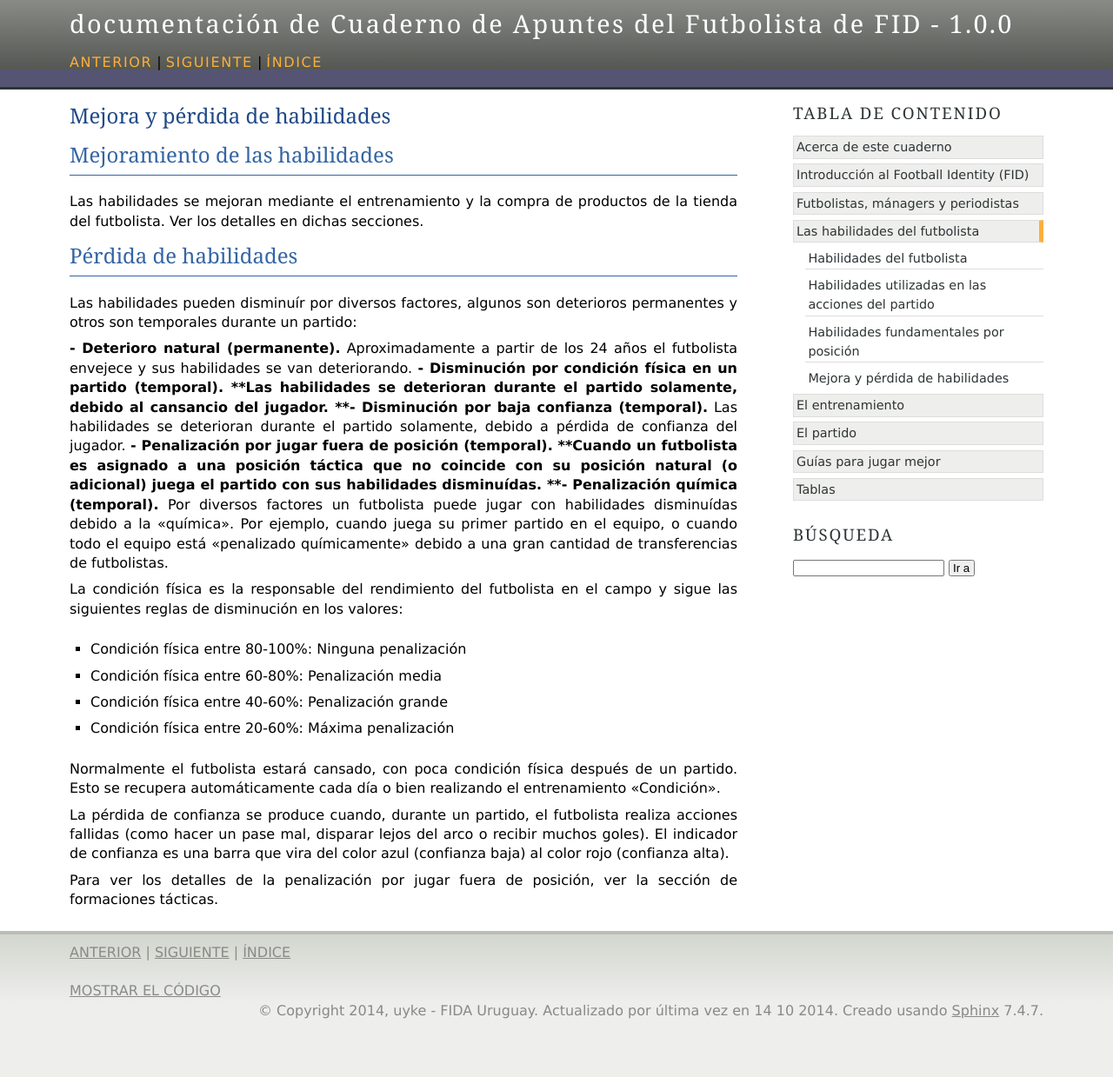
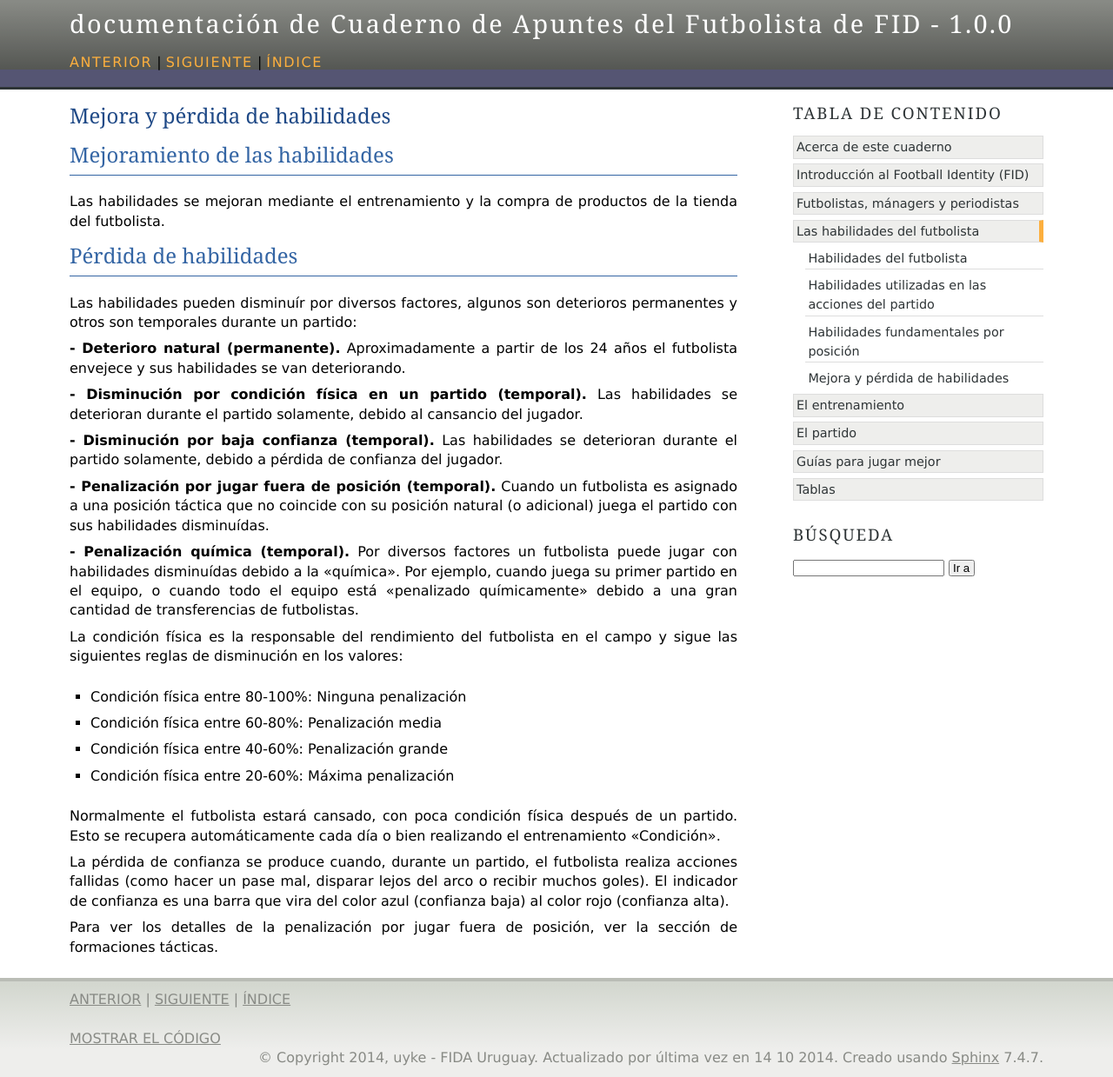
Before and after one commit to uyke/apuntes-futbolista-fid, a Sphinx documentation site: the page built from source/fut-habilidades-mejora-perdida.rst, in a window 1280 px wide. Shown: the whole page at 87% size. Built offline with Sphinx 7.4.7, drawn with Linux system fonts in a browser that asks for light colours; before the commit the page ends 1184 px from its top, so only the background shows below that.

Commit message:
Corregir issue#5 issue#1

```diff
--- a/source/fut-habilidades-mejora-perdida.rst
+++ b/source/fut-habilidades-mejora-perdida.rst
@@ -4,7 +4,7 @@ Mejora y pérdida de habilidades
 Mejoramiento de las habilidades
 -------------------------------
 
-Las habilidades se mejoran mediante el entrenamiento y la compra de productos de la tienda del futbolista. Ver los detalles en dichas secciones.
+Las habilidades se mejoran mediante el entrenamiento y la compra de productos de la tienda del futbolista.
 
 
 Pérdida de habilidades
@@ -13,9 +13,13 @@ Pérdida de habilidades
 Las habilidades pueden disminuír por diversos factores, algunos son deterioros permanentes y otros son temporales durante un partido:
 
 **- Deterioro natural (permanente).** Aproximadamente a partir de los 24 años el futbolista envejece y sus habilidades se van deteriorando.
-**- Disminución por condición física en un partido (temporal). **Las habilidades se deterioran durante el partido solamente, debido al cansancio del jugador.
+
+**- Disminución por condición física en un partido (temporal).** Las habilidades se deterioran durante el partido solamente, debido al cansancio del jugador.
+
 **- Disminución por baja confianza (temporal).** Las habilidades se deterioran durante el partido solamente, debido a pérdida de confianza del jugador.
-**- Penalización por jugar fuera de posición (temporal). **Cuando un futbolista es asignado a una posición táctica que no coincide con su posición natural (o adicional) juega el partido con sus habilidades disminuídas.
+
+**- Penalización por jugar fuera de posición (temporal).** Cuando un futbolista es asignado a una posición táctica que no coincide con su posición natural (o adicional) juega el partido con sus habilidades disminuídas.
+
 **- Penalización química (temporal).** Por diversos factores un futbolista puede jugar con habilidades disminuídas debido a la "química". Por ejemplo, cuando juega su primer partido en el equipo, o cuando todo el equipo está "penalizado químicamente" debido a una gran cantidad de transferencias de futbolistas.
 
 La condición física es la responsable del rendimiento del futbolista en el campo y sigue las siguientes reglas de disminución en los valores:
```
